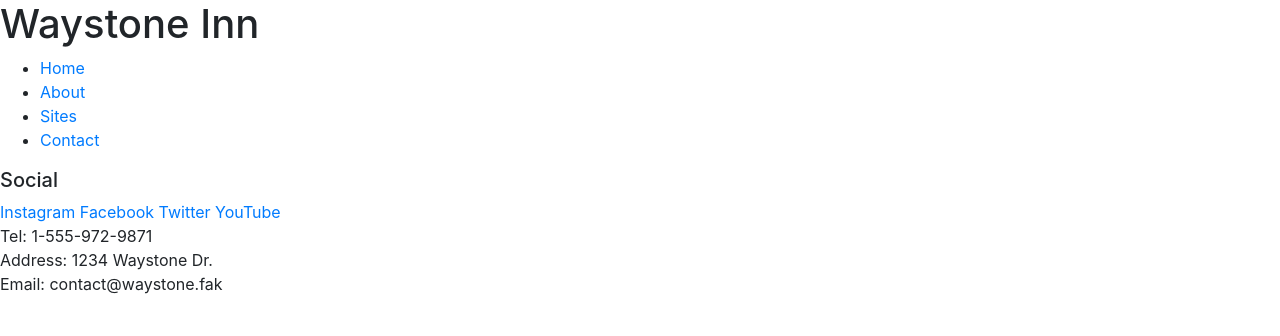
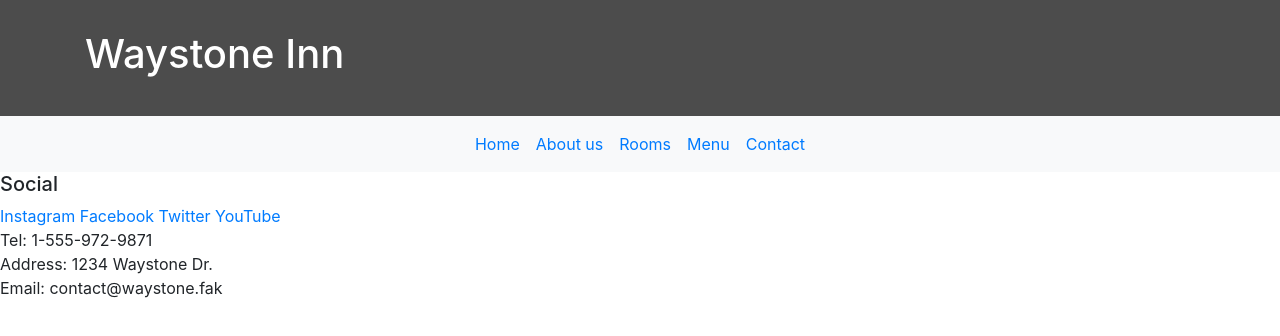
Before and after one commit to grogsden/waywardinn, a website: page index.html in a window 1280 px wide. Drawn offline with nearby package versions, Linux system fonts and the light colour scheme.

Commit message:
Started the shell of index

```diff
--- a/css/styles.css
+++ b/css/styles.css
@@ -0,0 +1,6 @@
+.jumbotron {
+    margin: 0;
+    padding: 30px;
+    background-color: rgba(0,0,0,0.7);
+    color: white;
+  }
--- a/index.html
+++ b/index.html
@@ -4,29 +4,40 @@
 <head>
     <meta charset="UTF-8">
     <meta name="viewport" content="width=device-width, initial-scale=1.0">
-    <!-- Bootstrap CSS -->
+
+<!-- Bootstrap CSS -->
     <link rel="stylesheet" href="node_modules/bootstrap/dist/css/bootstrap.min.css" />
+
+<!-- Additional CSS must be placed after Bootstrap CSS -->
+    <link rel="stylesheet" href="css/styles.css" />
 
     <title>Waystone Inn</title>
 </head>
 
 <body>
-    <header>
-        <div>
-            <h1>Waystone Inn</h1>
+    <header class="jumbotron jumbotron-fluid">
+        <div class="container">
+            <div class="row">
+                <div class="col">
+                    <h1>Waystone Inn </h1>
+
+                </div>
+            </div>
         </div>
     </header>
 
+    <nav class="navbar navbar-expand-sm bg-light justify-content-center">
+        <ul class="navbar-nav">
+          <li class="nav-item"><a class="nav-link" href="#">Home</a></li>
+          <li class="nav-item"><a class="nav-link" href="#">About us</a></li>
+          <li class="nav-item"><a class="nav-link" href="#">Rooms</a></li>
+          <li class="nav-item"><a class="nav-link" href="#">Menu</a></li>
+          <li class="nav-item"><a class="nav-link" href="#">Contact</a></li>
+        </ul>
+      </nav>
+
     <footer>
-        <div>
-            <ul>
-                <li><a href="#">Home</a></li>
-                <li><a href="#">About</a></li>
-                <li><a href="#">Sites</a></li>
-                <li><a href="#">Contact</a></li>
-            </ul>
-        </div>
-        <div>
+
             <h5>Social</h5>
             <a href="http://instagram.com/">Instagram</a>
             <a href="http://facebook.com/">Facebook</a>
```
